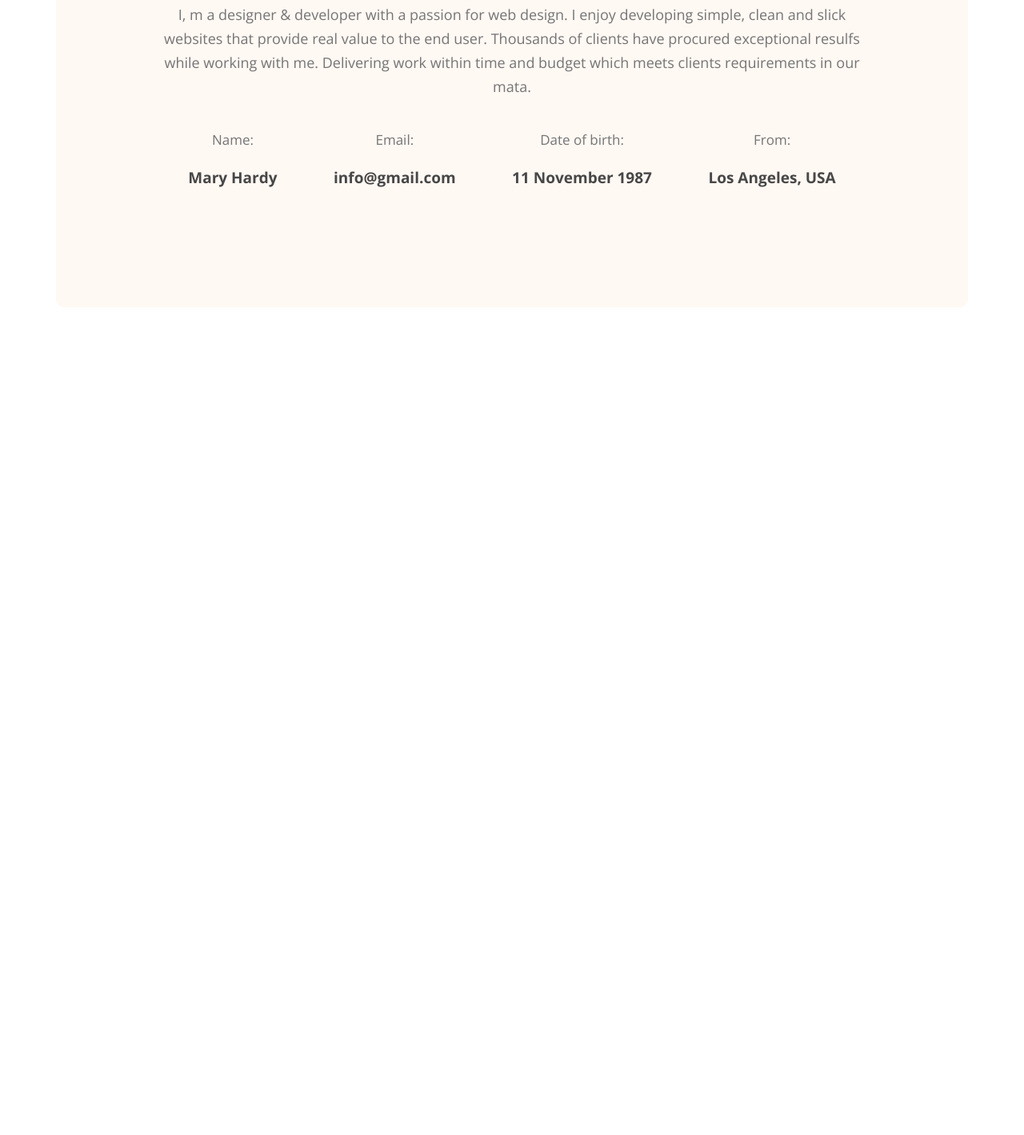
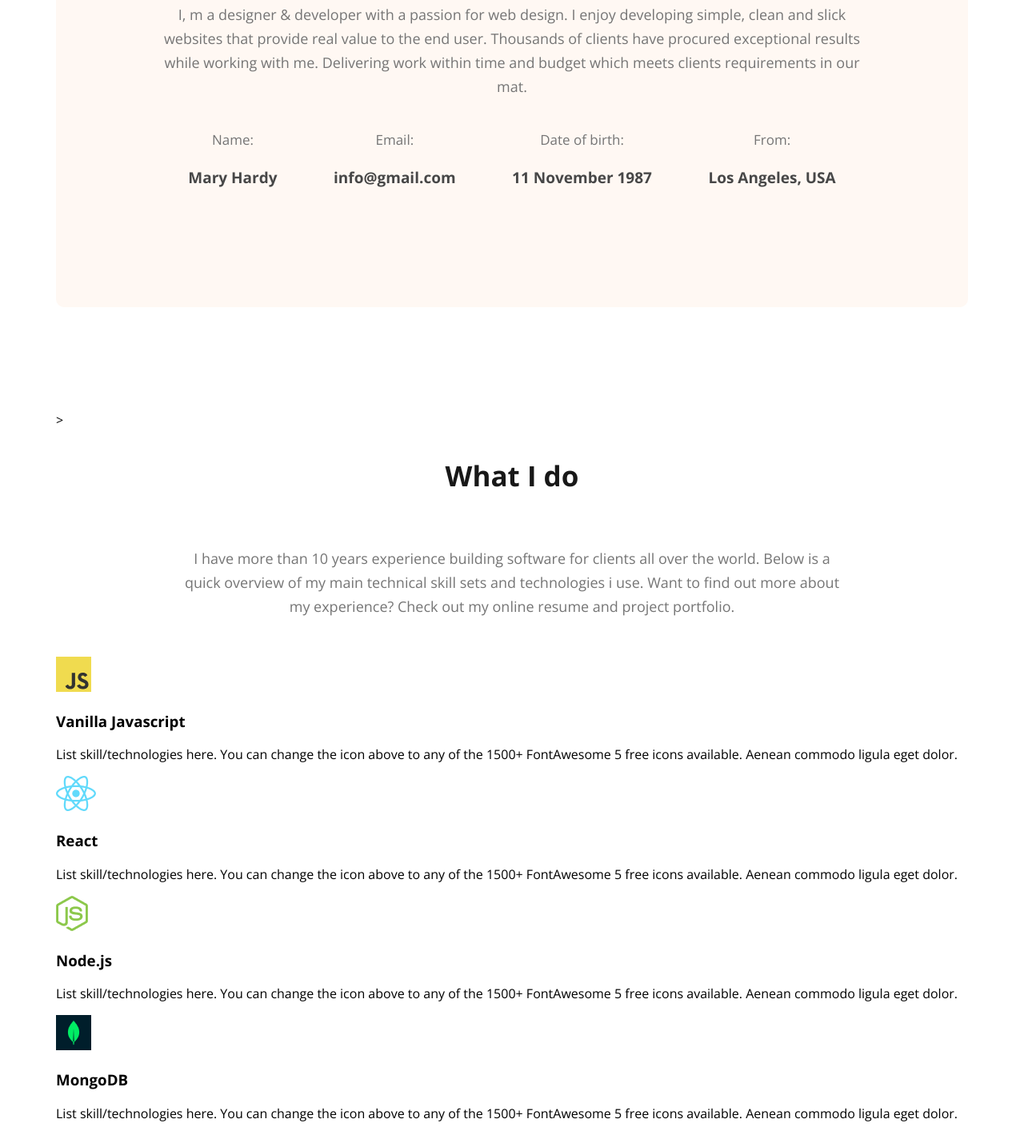
Before and after one commit to sangram-me/web-developer-portfolio, a plain HTML site: page index.html in a window 1280 px wide. Shown: the part 1142-2561 px from the top of the page at 80% size. Before the commit the page ends 1656 px from the top, so only its background shows below. Drawn offline with nearby package versions, Linux system fonts and the light colour scheme.

Commit message:
added some extra code

```diff
--- a/index.html
+++ b/index.html
@@ -45,7 +45,7 @@
               <section class="about">
                      <h3 class="section-title">About Me</h3>
                      <p class="section-description">
-                            I, m a designer & developer with a passion for web design. I enjoy developing simple, clean and slick websites that provide real value to the end user. Thousands of clients have procured exceptional resulfs while working with me. Delivering work within time and budget which meets clients requirements in our mata.
+                            I, m a designer & developer with a passion for web design. I enjoy developing simple, clean and slick websites that provide real value to the end user. Thousands of clients have procured exceptional results while working with me. Delivering work within time and budget which meets clients requirements in our mat.
                      </p>
 
                      <!--  .about-info*4>h4.info-title+p.info-description  -->
@@ -71,6 +71,40 @@
                             </div>
                      </div>
               </section>
+
+              <!-- What I Do Section-->>
+              <section>
+                     <h3 class="section-title">
+                            What I do
+                     </h3>
+                     <p class="section-description what-i-do">
+                            I have more than 10 years experience building software for clients all over the world. Below is a quick overview of my main technical skill sets and technologies i use. Want to find out more about my experience? Check out my online resume and project portfolio.
+                     </p>
+
+                     <!-- .skill*4>img+h3.skill-title+p.skill-description -->
+                     <div class="skills-container">
+                            <div class="skill">
+                                   <img src="./images/icons/js.png" alt="">
+                                   <h3 class="skill-title">Vanilla Javascript </h3>
+                                   <p class="skill-description">List skill/technologies here. You can change the icon above to any of the 1500+ FontAwesome 5 free icons available. Aenean commodo ligula eget dolor. </p>
+                            </div>
+                            <div class="skill">
+                                   <img src="./images/icons/react.png" alt="">
+                                   <h3 class="skill-title">React</h3>
+                                   <p class="skill-description">List skill/technologies here. You can change the icon above to any of the 1500+ FontAwesome 5 free icons available. Aenean commodo ligula eget dolor.</p>
+                            </div>
+                            <div class="skill">
+                                   <img src="./images/icons/nodejs.png" alt="">
+                                   <h3 class="skill-title">Node.js</h3>
+                                   <p class="skill-description">List skill/technologies here. You can change the icon above to any of the 1500+ FontAwesome 5 free icons available. Aenean commodo ligula eget dolor.</p>
+                            </div>
+                            <div class="skill">
+                                   <img src="./images/icons/mongo.png" alt="">
+                                   <h3 class="skill-title">MongoDB</h3>
+                                   <p class="skill-description">List skill/technologies here. You can change the icon above to any of the 1500+ FontAwesome 5 free icons available. Aenean commodo ligula eget dolor.</p>
+                            </div>
+                     </div>
+              </section>
        </main>
        <footer></footer>
 </body>
--- a/portfolio.css
+++ b/portfolio.css
@@ -152,4 +152,7 @@ main {
        font-weight: 700;
 }
 
+.what-i-do{
+       padding: 30px 150px;
+}
 /* Footer Section Styles*/
```
